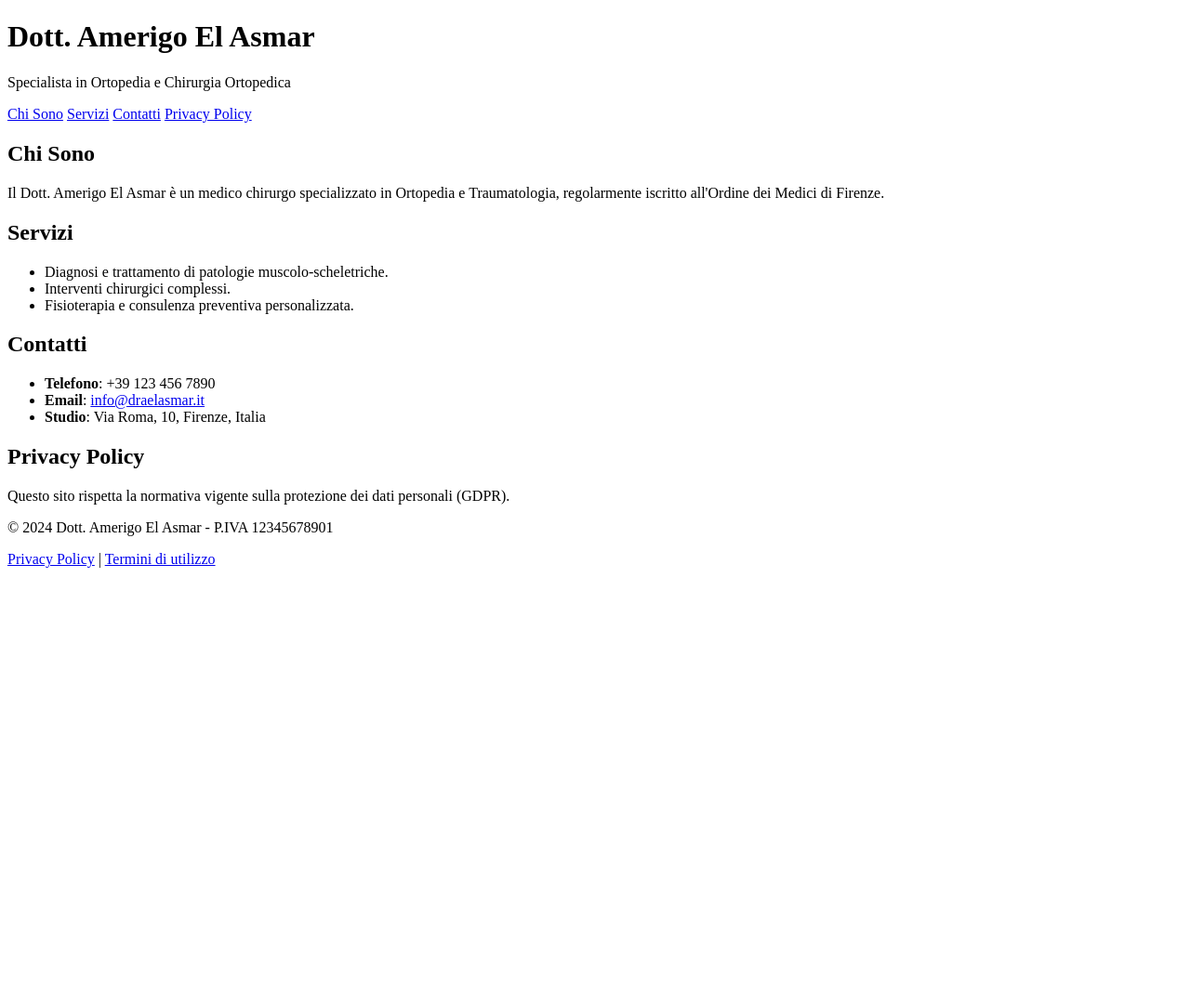
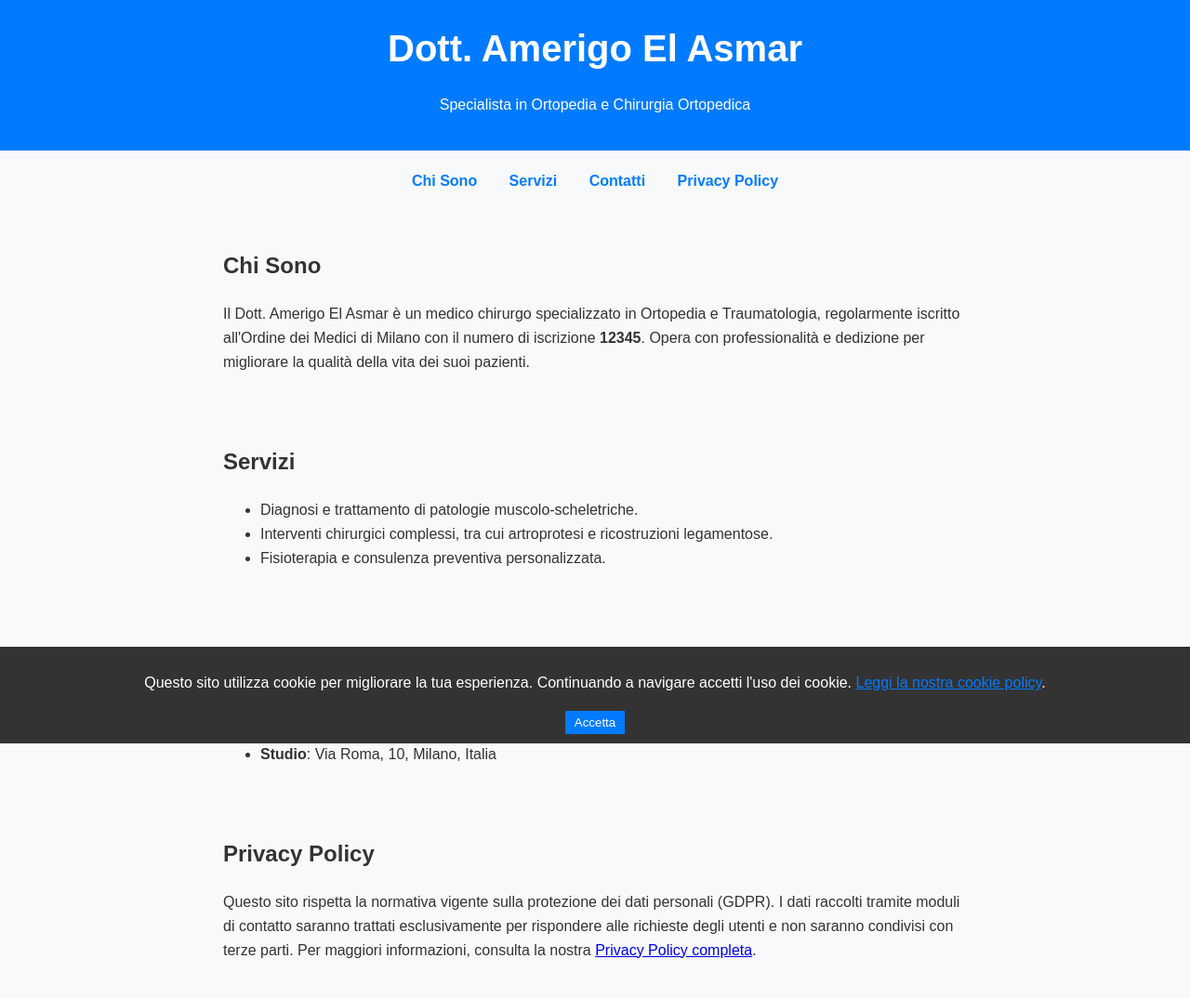
Before and after one commit to Clunky4167/Amerigo, a plain HTML site: page index.html in a window 1280 px wide. Shown: the top 1074 px of the page at 93% size. Before the commit the page ends 800 px from the top, so only its background shows below. Drawn offline with Linux system fonts and the light colour scheme; a web font is replaced by a local one.

Commit message:
Update index.html

```diff
--- a/index.html
+++ b/index.html
@@ -6,8 +6,80 @@
     <meta name="description" content="Pagina ufficiale del Dott. Amerigo El Asmar, ortopedico chirurgo specializzato in diagnosi, trattamento e prevenzione delle patologie del sistema muscolo-scheletrico.">
     <meta name="author" content="Dott. Amerigo El Asmar">
     <title>Dott. Amerigo El Asmar - Ortopedico Chirurgo</title>
-    <link href="https://fonts.googleapis.com/css2?family=Faculty+Glyphic&display=swap" rel="stylesheet">
-    <link rel="stylesheet" href="styles.css">
+
+    <!-- Link a Google Fonts (se disponibile su Google Fonts) -->
+    <link href="https://fonts.googleapis.com/css2?family=Agraham&display=swap" rel="stylesheet">
+
+    <style>
+        body {
+            font-family: 'Agraham', sans-serif; /* Utilizzo del font Agraham */
+            line-height: 1.6;
+            margin: 0;
+            padding: 0;
+            color: #333;
+            background-color: #f8f9fa;
+        }
+        header {
+            background-color: #007bff;
+            color: white;
+            padding: 20px 0;
+            text-align: center;
+        }
+        header h1 {
+            margin: 0;
+            font-size: 2.5rem;
+        }
+        nav {
+            text-align: center;
+            margin: 20px 0;
+        }
+        nav a {
+            margin: 0 15px;
+            color: #007bff;
+            text-decoration: none;
+            font-weight: bold;
+        }
+        nav a:hover {
+            text-decoration: underline;
+        }
+        section {
+            padding: 20px;
+            max-width: 800px;
+            margin: 0 auto;
+        }
+        footer {
+            background-color: #333;
+            color: white;
+            text-align: center;
+            padding: 10px 0;
+            margin-top: 20px;
+        }
+        footer a {
+            color: #007bff;
+            text-decoration: none;
+        }
+        footer a:hover {
+            text-decoration: underline;
+        }
+        #cookie-banner {
+            position: fixed;
+            bottom: 0;
+            left: 0;
+            right: 0;
+            background-color: #333;
+            color: white;
+            padding: 10px;
+            text-align: center;
+            display: none;
+        }
+        #cookie-banner button {
+            background-color: #007bff;
+            color: white;
+            border: none;
+            padding: 5px 10px;
+            cursor: pointer;
+        }
+    </style>
 </head>
 <body>
     <header>
@@ -22,13 +94,16 @@
     </nav>
     <section id="about">
         <h2>Chi Sono</h2>
-        <p>Il Dott. Amerigo El Asmar è un medico chirurgo specializzato in Ortopedia e Traumatologia, regolarmente iscritto all'Ordine dei Medici di Firenze.</p>
+        <p>
+            Il Dott. Amerigo El Asmar è un medico chirurgo specializzato in Ortopedia e Traumatologia, regolarmente iscritto all'Ordine dei Medici di Milano con il numero di iscrizione <strong>12345</strong>.
+            Opera con professionalità e dedizione per migliorare la qualità della vita dei suoi pazienti.
+        </p>
     </section>
     <section id="services">
         <h2>Servizi</h2>
         <ul>
             <li>Diagnosi e trattamento di patologie muscolo-scheletriche.</li>
-            <li>Interventi chirurgici complessi.</li>
+            <li>Interventi chirurgici complessi, tra cui artroprotesi e ricostruzioni legamentose.</li>
             <li>Fisioterapia e consulenza preventiva personalizzata.</li>
         </ul>
     </section>
@@ -37,16 +112,36 @@
         <ul>
             <li><strong>Telefono</strong>: +39 123 456 7890</li>
             <li><strong>Email</strong>: <a href="mailto:info@draelasmar.it">info@draelasmar.it</a></li>
-            <li><strong>Studio</strong>: Via Roma, 10, Firenze, Italia</li>
+            <li><strong>Studio</strong>: Via Roma, 10, Milano, Italia</li>
         </ul>
     </section>
     <section id="privacy">
         <h2>Privacy Policy</h2>
-        <p>Questo sito rispetta la normativa vigente sulla protezione dei dati personali (GDPR).</p>
+        <p>
+            Questo sito rispetta la normativa vigente sulla protezione dei dati personali (GDPR). I dati raccolti tramite moduli di contatto saranno trattati esclusivamente per rispondere alle richieste degli utenti e non saranno condivisi con terze parti.
+            Per maggiori informazioni, consulta la nostra <a href="#privacy">Privacy Policy completa</a>.
+        </p>
     </section>
     <footer>
         <p>&copy; 2024 Dott. Amerigo El Asmar - P.IVA 12345678901</p>
+        <p>Disclaimer: Le informazioni presenti su questo sito non sostituiscono una consulenza medica. Per diagnosi o trattamenti specifici, contattare il medico.</p>
         <p><a href="#privacy">Privacy Policy</a> | <a href="#about">Termini di utilizzo</a></p>
     </footer>
+    <div id="cookie-banner">
+        <p>Questo sito utilizza cookie per migliorare la tua esperienza. Continuando a navigare accetti l'uso dei cookie. <a href="#privacy" style="color: #007bff;">Leggi la nostra cookie policy</a>.</p>
+        <button onclick="acceptCookies()">Accetta</button>
+    </div>
+    <script>
+        // Cookie banner logic
+        function acceptCookies() {
+            document.getElementById('cookie-banner').style.display = 'none';
+            document.cookie = "cookies_accepted=true; max-age=31536000; path=/";
+        }
+        window.onload = function() {
+            if (!document.cookie.includes("cookies_accepted")) {
+                document.getElementById('cookie-banner').style.display = 'block';
+            }
+        };
+    </script>
 </body>
 </html>
```
